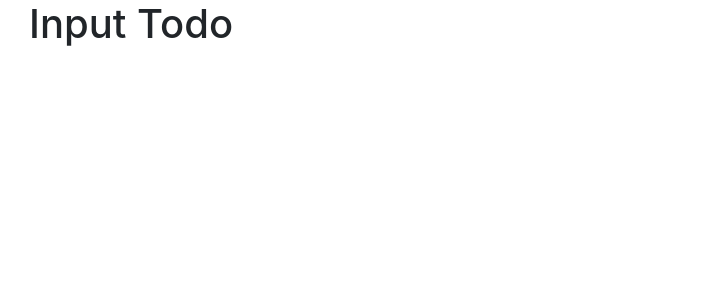
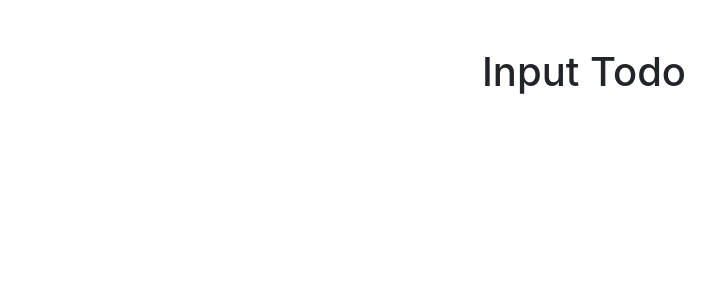
Before and after one commit to Gagandeep-Kaur-01/PERN_Stack, a React (Create React App) app in the folder client/: page / in a window 1280 px wide. Shown: the top 300 px of the page, without its empty margins (56-771 px from the left). Built offline with nearby package versions, Linux system fonts and the light colour scheme.

Commit message:
created className

```diff
--- a/client/src/components/InputTodo.js
+++ b/client/src/components/InputTodo.js
@@ -1,8 +1,10 @@
-import React from "react";
+import React, { Fragment } from "react";
 
 const InputTodo = () => {
     return (
-        <h1> Input Todo </h1>
+        <Fragment>
+          <h1 className="text-center mt-5"> Input Todo </h1>
+        </Fragment>
     )
 }
 
```
